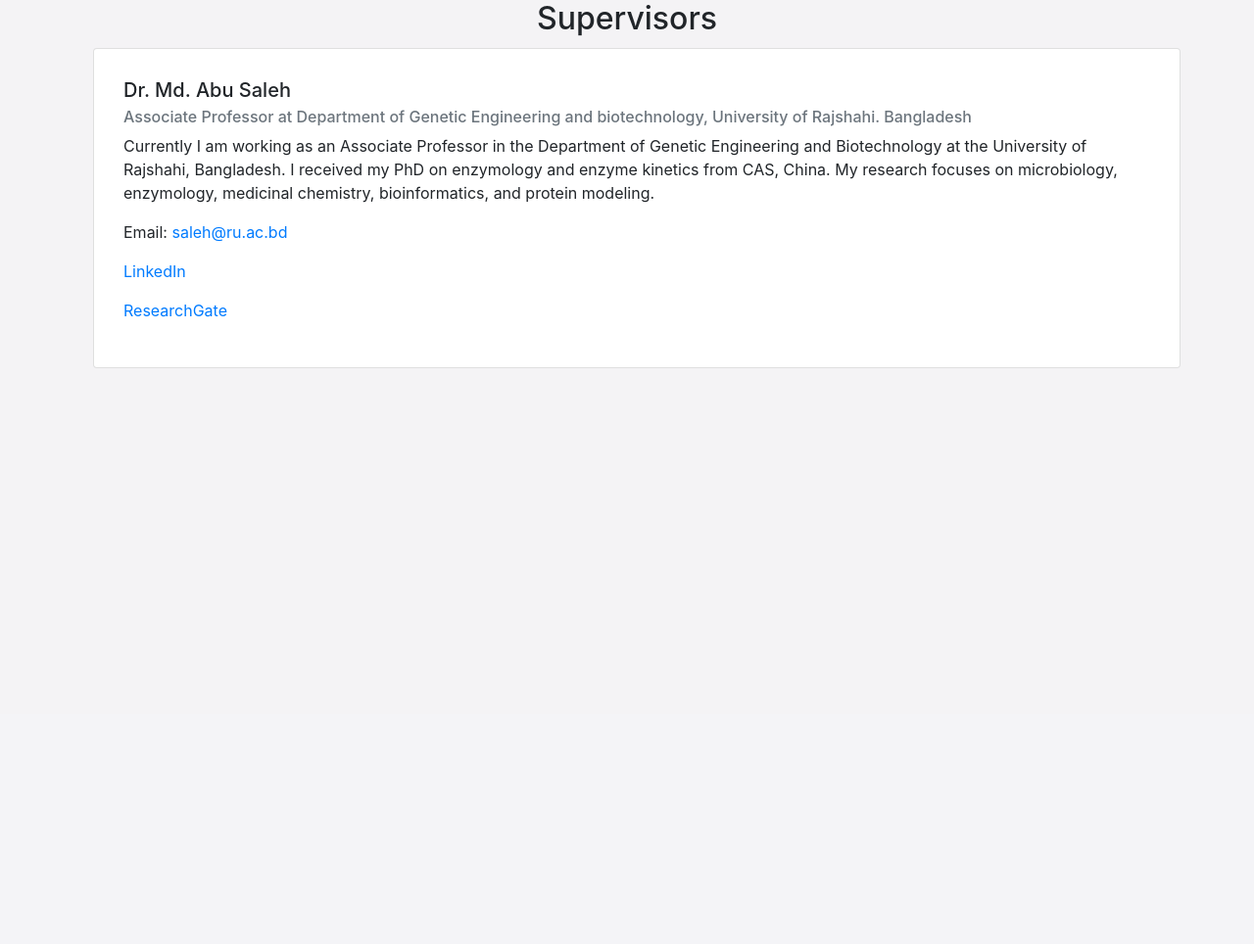
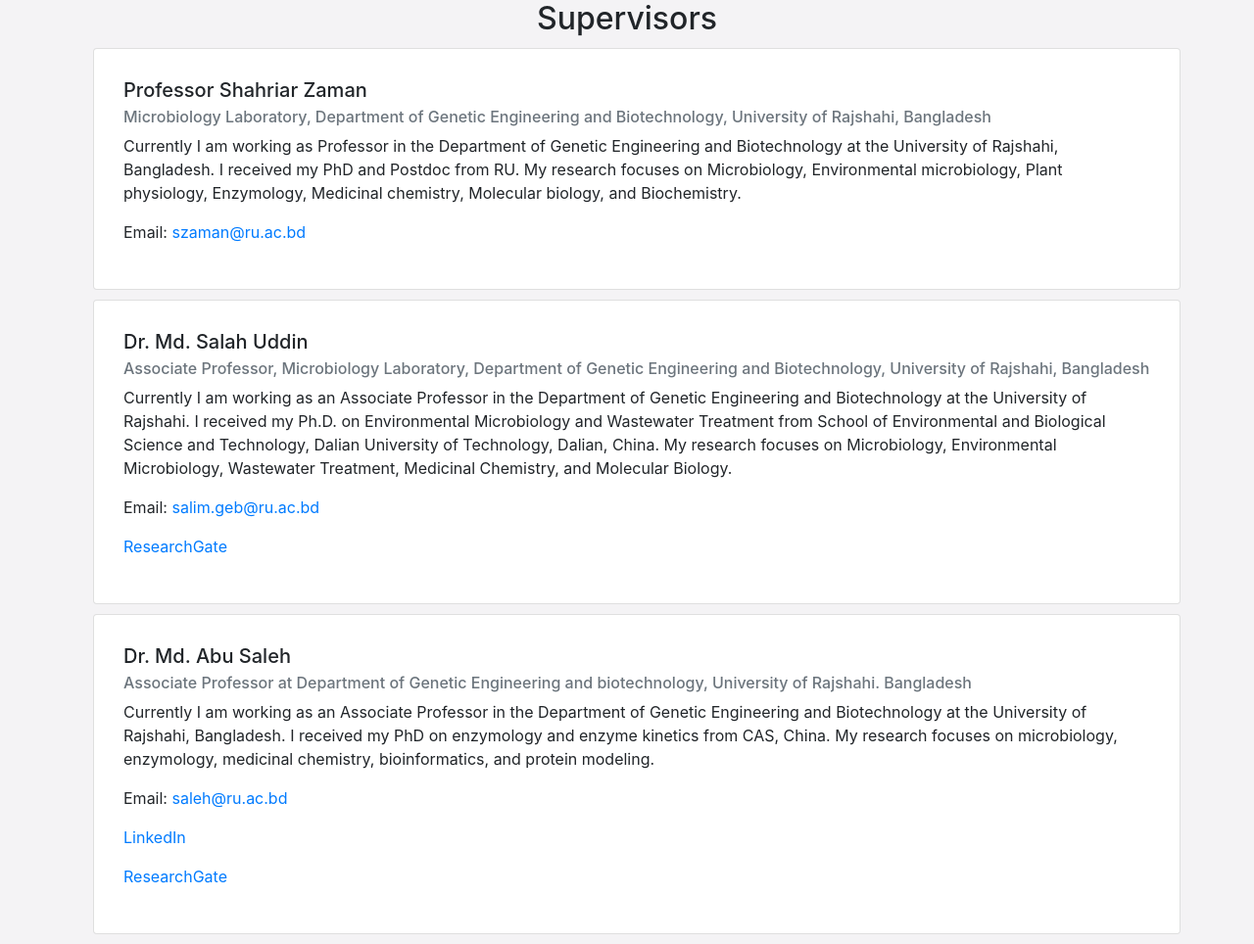
Before and after one commit to ahadsheikh/PhytoChem, a Django app: page /about/supervisors in a window 1280 px wide. Shown: the part 71-1035 px from the top of the page at 98% size. Before the commit the page ends 447 px from the top, so only its background shows below. Run offline with Django 3.2, Linux system fonts and the light colour scheme; some libraries are stand-ins or nearby versions; some web fonts are replaced.

Commit message:
Added new supervisors and fixed compound logo

```diff
--- a/main/templates/main/compound.html
+++ b/main/templates/main/compound.html
@@ -6,7 +6,7 @@
     <div class="container shadow-sm bg-white">
         <div class="row p-2 rounded plant-title ">
             <div class="col-md d-flex justify-content-center">
-                <img class="ml-2 mr-2 plant-image" src="{% static '/main/images/chemical.png' %}" alt="Logo">
+                <img class="ml-2 mr-2 plant-image" src="{% static '/main/images/Chemical.png' %}" alt="Logo">
                 <p class="chemical-title">{{ compound.Molecular_Formula }}</p>
             </div>
             <div class="w-100 p-2 chemical-id-top">
--- a/main/templates/main/supervisors.html
+++ b/main/templates/main/supervisors.html
@@ -4,6 +4,37 @@
 {% block body %}
     <div class="container">
         <h2 align="center">Supervisors</h2>
+        <div class="card">
+            <div class="card-body">
+                <h5 class="card-title">Professor Shahriar Zaman</h5>
+                <h6 class="card-subtitle mb-2 text-muted">Microbiology Laboratory, Department of Genetic Engineering and
+                    Biotechnology, University of Rajshahi, Bangladesh</h6>
+                <p>
+                    Currently I am working as Professor in the Department of Genetic Engineering and Biotechnology at
+                    the University of Rajshahi, Bangladesh. I received my PhD and Postdoc from RU. My research focuses
+                    on Microbiology, Environmental microbiology, Plant physiology, Enzymology, Medicinal chemistry,
+                    Molecular biology, and Biochemistry.
+                </p>
+                <p>Email: <a href="mailto://szaman@ru.ac.bd" class="card-link">szaman@ru.ac.bd</a></p>
+            </div>
+        </div>
+        <div class="card">
+            <div class="card-body">
+                <h5 class="card-title">Dr. Md. Salah Uddin</h5>
+                <h6 class="card-subtitle mb-2 text-muted">Associate Professor, Microbiology Laboratory, Department of
+                    Genetic Engineering and Biotechnology, University of Rajshahi, Bangladesh
+                </h6>
+                <p>
+                    Currently I am working as an Associate Professor in the Department of Genetic Engineering and
+                    Biotechnology at the University of Rajshahi. I received my Ph.D. on Environmental Microbiology and
+                    Wastewater Treatment from School of Environmental and Biological Science and Technology, Dalian
+                    University of Technology, Dalian, China. My research focuses on Microbiology, Environmental
+                    Microbiology, Wastewater Treatment, Medicinal Chemistry, and Molecular Biology.
+                </p>
+                <p>Email: <a href="mailto://salim.geb@ru.ac.bd" class="card-link">salim.geb@ru.ac.bd</a></p>
+                <p><a href="https://www.researchgate.net/profile/Md_Uddin254" class="card-link">ResearchGate</a>
+            </div>
+        </div>
         <div class="card">
             <div class="card-body">
                 <h5 class="card-title">Dr. Md. Abu Saleh</h5>
```
